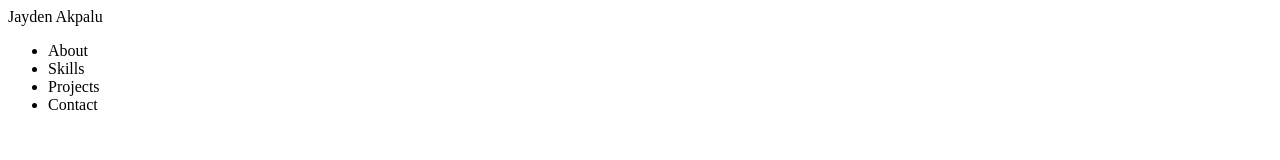
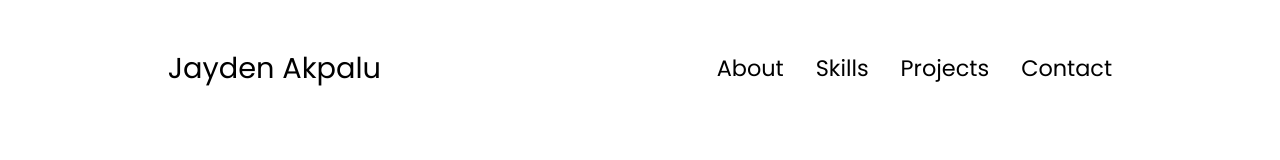
Before and after one commit to JaydenAkpalu/my-portfolio, a plain HTML site: page index.html in a window 1280 px wide. Drawn offline with Linux system fonts and the light colour scheme.

Commit message:
Create navbar

```diff
--- a/index.html
+++ b/index.html
@@ -1,6 +1,9 @@
 <!DOCTYPE html>
 <html lang="en">
 <head>
+  <link rel="preconnect" href="https://fonts.googleapis.com">
+<link rel="preconnect" href="https://fonts.gstatic.com" crossorigin>
+<link href="https://fonts.googleapis.com/css2?family=Poppins:ital,wght@0,100;0,200;0,300;0,400;0,500;0,600;0,700;0,800;0,900;1,100;1,200;1,300;1,400;1,500;1,600;1,700;1,800;1,900&display=swap" rel="stylesheet">
   <link rel="stylesheet" href="style.css">
   <link rel="stylesheet" href="mediaqueries.css">
   <meta charset="UTF-8">
@@ -8,17 +11,20 @@
   <title>jayden akpalu</title>
 </head>
 <body>
+  <!--Navbar-->
   <nav id="desktop-nav">
     <div class="logo">Jayden Akpalu</div>
     <div>
       <ul class="nav-links">
-        <li>About</li>
-        <li>Skills</li>
-        <li>Projects</li>
-        <li>Contact</li>
+        <li><a href="#about">About</a></li>
+        <li><a href="#skills">Skills</a></li>
+        <li><a href="#projects">Projects</a></li>
+        <li><a href="#contact">Contact</a></li>
       </ul>
     </div>
   </nav>
+
+<!--Hamburger navbar-->
   <script src="script.js"></script>
 </body>
 </html>
--- a/style.css
+++ b/style.css
@@ -0,0 +1,56 @@
+/* GENERAL */
+
+* {
+  margin: 0;
+  padding: 0;
+  font-family: "Poppins", sans-serif;
+  font-weight: 400;
+  font-style: normal;
+}
+
+html{
+  scroll-behavior: smooth;
+}
+
+p{
+  color: rgb(85,85,85);
+}
+
+/* TRANSITION */
+a,
+.btn {
+  transition: all 300ms ease;
+}
+
+/* DESKTOP NAV */
+nav,
+.nav-links {
+  display: flex;
+}
+nav {
+  height: 17vh;
+  justify-content: space-around;
+  align-items: center;
+}
+.nav-links {
+  gap: 2rem;
+  font-size: 1.4rem;
+  list-style: none;
+}
+.nav-links a {
+  text-decoration: none;
+  color: black;
+  text-decoration-color: white;
+}
+.nav-links a:hover{
+  text-decoration: underline;
+  text-decoration-color: rgb(181,181,181);
+  color: gray;
+  text-underline-offset: 1rem;
+}
+.logo{
+  font-size: 1.8rem;
+}
+.logo:hover{
+  cursor: default;
+}
```
